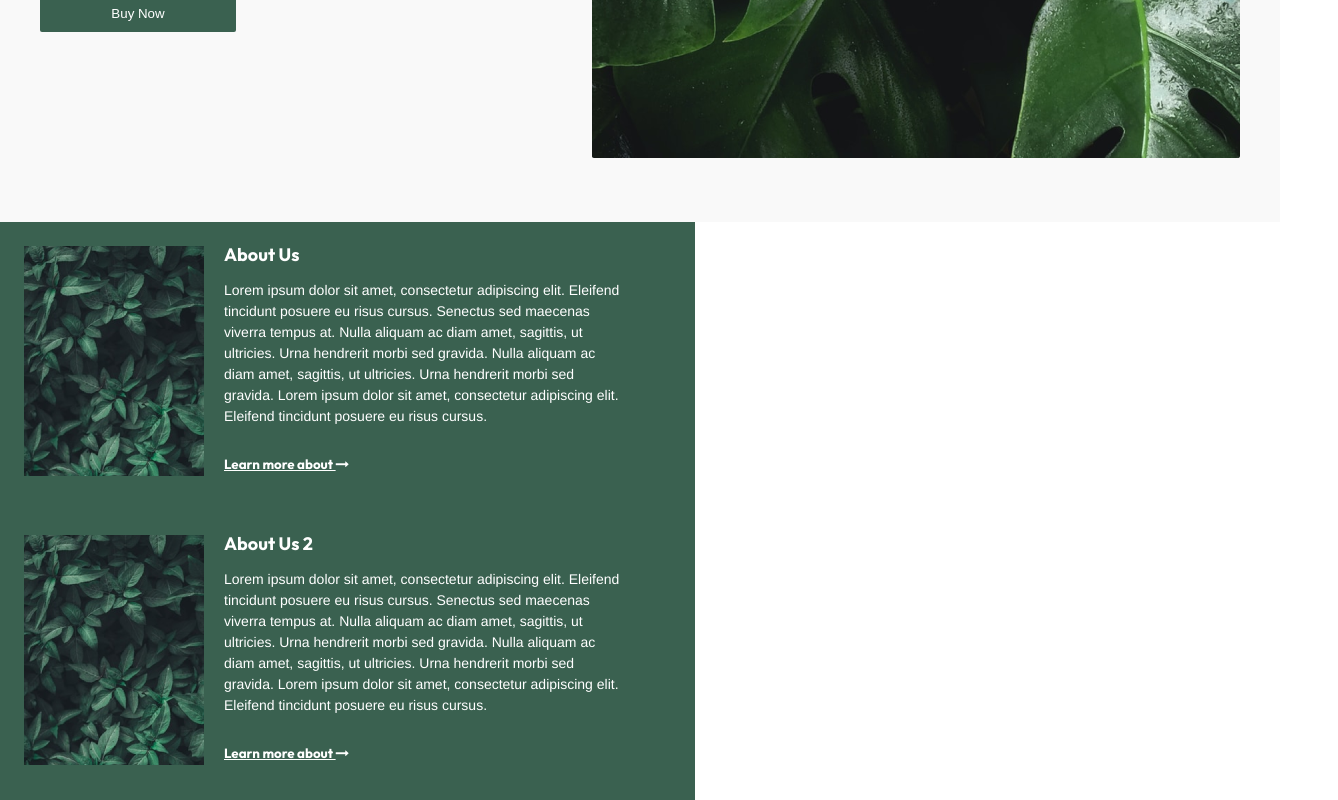
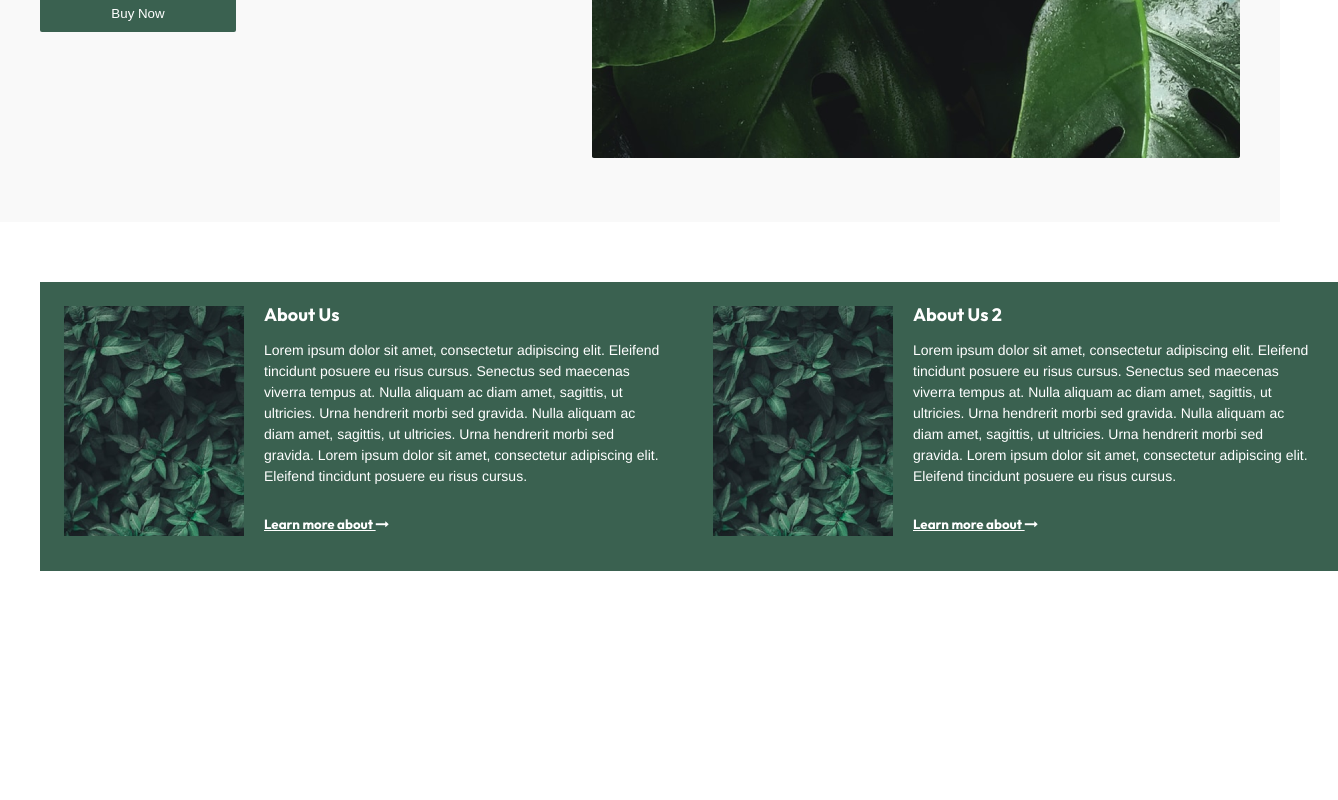
Before and after one commit to hollowayjenelle/accessibility-landing-page, a React (Create React App) app: page / in a window 1280 px wide. Shown: the part 577-1377 px from the top of the page, 1338 px wide, since content can reach past the window. After the commit the page ends 1208 px from the top, so only its background shows below. Built offline with nearby package versions, Linux system fonts and the light colour scheme.

Commit message:
add styling to about section

```diff
--- /dev/null
+++ b/src/components/AboutUs/index.css
@@ -0,0 +1,6 @@
+.about-container {
+  display: flex;
+  justify-content: space-between;
+  align-items: center;
+  margin: 60px 0;
+}
--- a/src/components/AboutUs/index.js
+++ b/src/components/AboutUs/index.js
@@ -1,10 +1,11 @@
 import React from "react";
 import AboutUsCard from "../AboutUsCard";
+import "./index.css";
 
 const AboutUs = () => {
   return (
     <div className="parent-div">
-      <div>
+      <div className="about-container content-container">
         <AboutUsCard />
         <AboutUsCard count={2} />
       </div>
```
